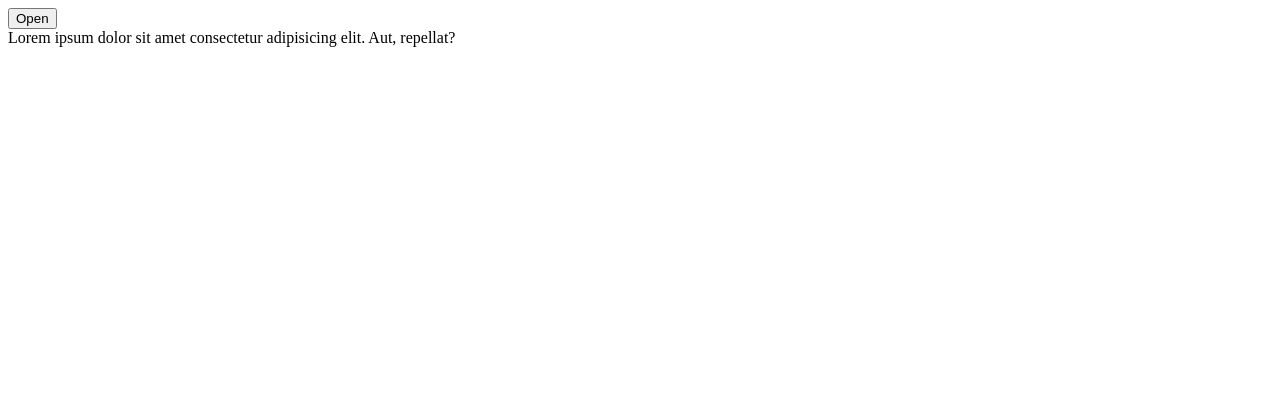
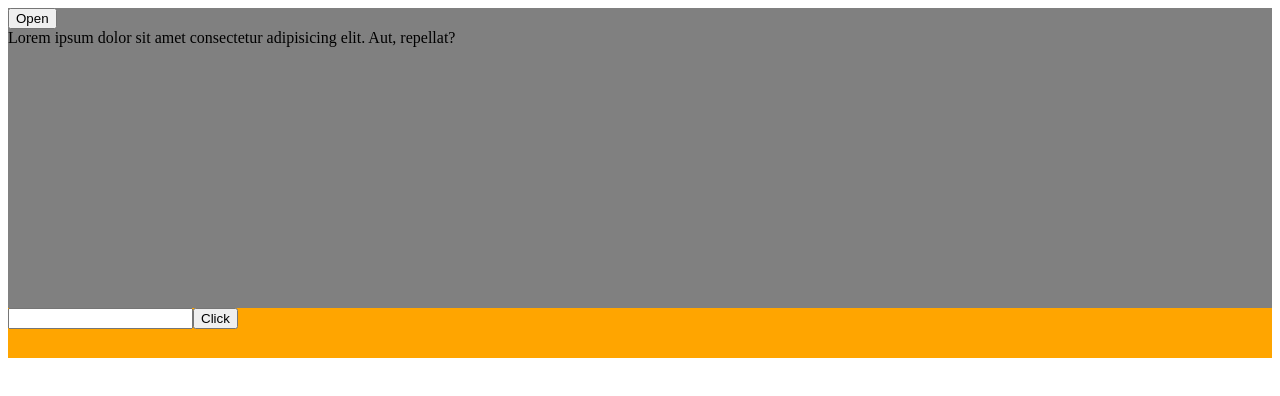
Before and after one commit to mnosumon/hook-practice, a React (Vite) app: page / in a window 1280 px wide. Shown: the top 396 px of the page. Built offline with nearby package versions, Linux system fonts and the light colour scheme.

Commit message:
Input part not perfactly work

```diff
--- a/src/page/DropDown.jsx
+++ b/src/page/DropDown.jsx
@@ -1,7 +1,9 @@
-import React, { useRef } from 'react'
+import React, { useRef, useState } from 'react'
 
 const DropDown = () => {
     let drofRef = useRef(null)
+    let inputRef = useRef(null)
+    let [input, setInput] = useState("")
     let HandleClick = (e) => {
         if (drofRef.current.style.display == "none") {
             drofRef.current.style.display = "block"
@@ -11,8 +13,21 @@ const DropDown = () => {
             }
         }
     }
+    let handleInput = ()=>{
+        if (input === "") {
+            inputRef.current.focus()
+        }else{
+            inputRef.current.style.backgroundColor = "red"
+        }
+
+    }
+    let handleChange = (e)=>{
+        setInput(e.target.value);
+    }
+    console.log(input);
   return (
-    <div onClick={HandleClick} >
+    <>
+        <div onClick={HandleClick} style={{height: "300px", backgroundColor: 'gray'}}>
             <button  >Open</button>
             <ul ref={drofRef} style={{display: "none", backgroundColor: "red"}}>
                 <li>Hello</li>
@@ -23,6 +38,12 @@ const DropDown = () => {
             </ul>
             <div>Lorem ipsum dolor sit amet consectetur adipisicing elit. Aut, repellat?</div>
         </div>
+        <div style={{height: "50px", backgroundColor: 'orange'}}>
+            <input onChange={handleChange} ref={inputRef} type="text" />
+            <button onClick={handleInput}>Click</button>
+            <h1>{input}</h1>
+        </div>
+    </>
   )
 }
 
```
Lines whose indentation alone changed are shown as unchanged.
